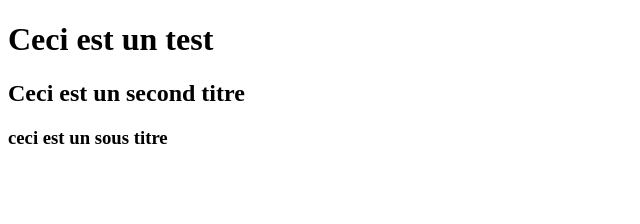
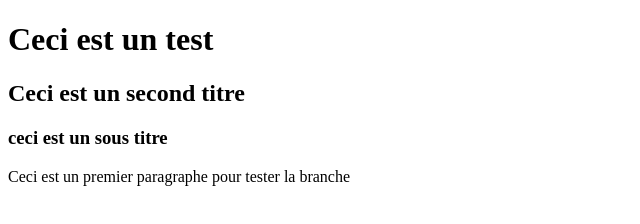
Before and after one commit to formationpdev/formationtest1, a plain HTML site: page index.html in a window 1280 px wide. Shown: the whole page, without its empty margins (0-640 px from the left). Drawn offline with Linux system fonts and the light colour scheme.

Commit message:
creation de prememier paragraphe

```diff
--- a/index.html
+++ b/index.html
@@ -9,5 +9,8 @@
     <h1>Ceci est un test</h1>
     <h2>Ceci est un second titre</h2>
     <h3>ceci est un sous titre</h3>
+<div>
+    Ceci est un premier paragraphe pour tester la branche
+</div>
 </body>
 </html>
```
